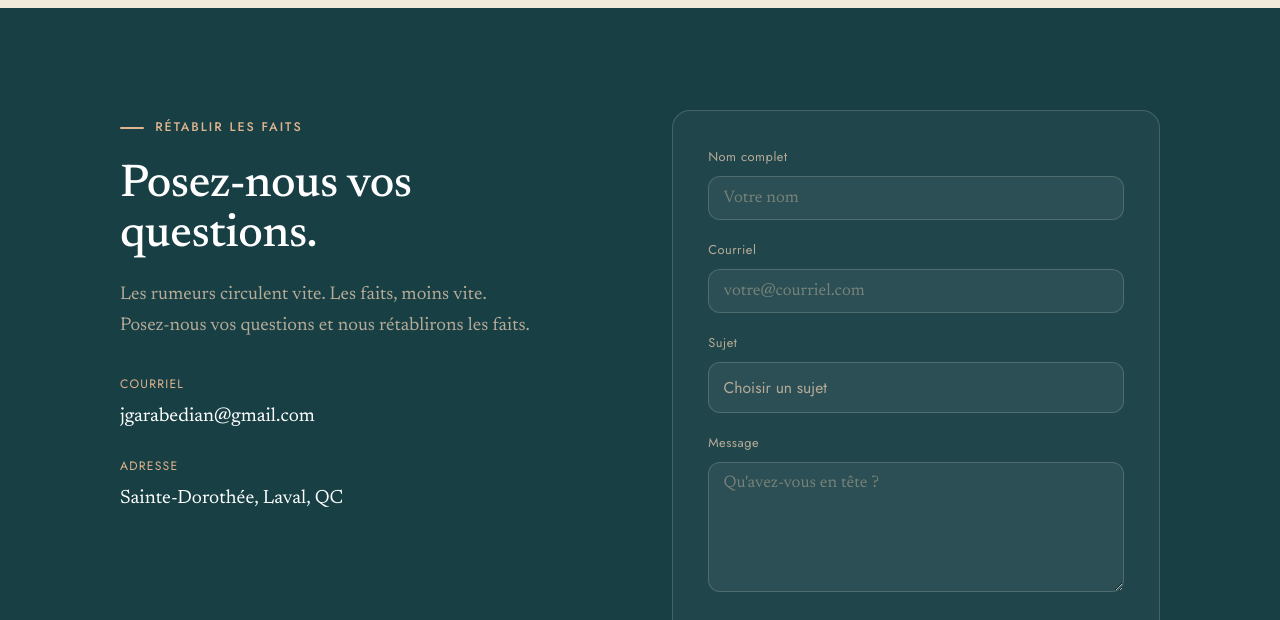
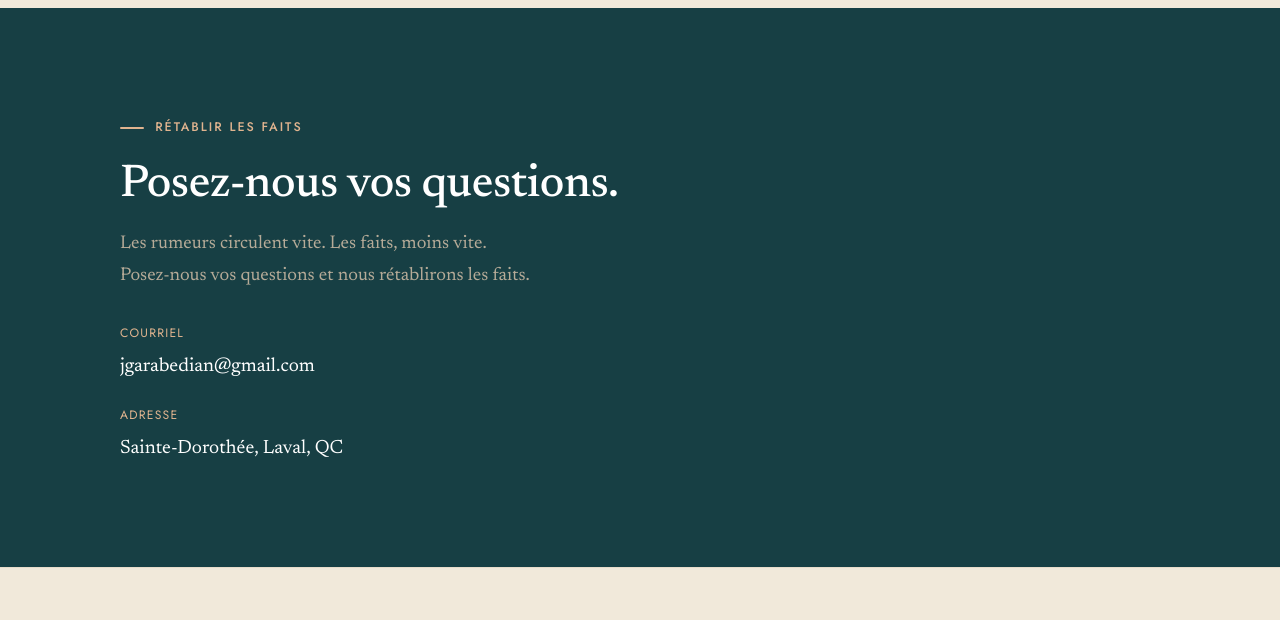
Before and after one commit to JohnH7X/ddb13, a plain HTML site: page fr.html in a window 1280 px wide. Shown: the part 6290-6910 px from the top of the page. Drawn offline with Linux system fonts and the light colour scheme.

Commit message:
Remove non-working contact form; keep email link
The form never sent anything (onsubmit returned false, no backend).
Contact section now shows the email address and location only.

Co-Authored-By: Claude Opus 5.5 <noreply@anthropic.com>

```diff
--- a/fr.html
+++ b/fr.html
@@ -218,7 +218,7 @@
     /* ============ CONTACT (deep warm) ============ */
     .dark{ background:var(--water-deep); color:var(--paper-on-dark); }
     .dark h2{ color:#fff; }
-    .contact-grid{ display:grid; grid-template-columns:1fr 1fr; gap:clamp(2rem,5vw,4rem); align-items:start; }
+    .contact-grid{ display:grid; grid-template-columns:1fr; gap:clamp(2rem,5vw,4rem); align-items:start; }
     @media(max-width:820px){ .contact-grid{ grid-template-columns:1fr; } }
     .contact-lead{ color:var(--slate-on-dark); font-size:1.15rem; margin-top:1.1rem; max-width:40ch; }
     .contact-meta{ margin-top:2rem; display:grid; gap:1.4rem; }
@@ -478,23 +478,6 @@
             <div><div class="k">Adresse</div><span class="v">Sainte-Dorothée, Laval, QC</span></div>
           </div>
         </div>
-        <form class="note-form reveal r-1" onsubmit="return false;">
-          <div class="field"><label for="c-name">Nom complet</label><input id="c-name" type="text" placeholder="Votre nom" /></div>
-          <div class="field"><label for="c-email">Courriel</label><input id="c-email" type="email" placeholder="votre@courriel.com" /></div>
-          <div class="field"><label for="c-topic">Sujet</label>
-            <select id="c-topic">
-              <option>Choisir un sujet</option>
-              <option>Le dernier immeuble — échéancier</option>
-              <option>Servitude</option>
-              <option>Une rumeur à vérifier</option>
-              <option>Question générale</option>
-              <option>Médias / presse</option>
-            </select>
-          </div>
-          <div class="field"><label for="c-msg">Message</label><textarea id="c-msg" placeholder="Qu'avez-vous en tête ?"></textarea></div>
-          <button type="submit" class="btn btn-light" style="width:100%;justify-content:center;">Envoyer le message</button>
-          <p class="form-note">Nous lisons chaque message et y répondons personnellement, généralement dans un délai de un à deux jours ouvrables.</p>
-        </form>
       </div>
     </div>
   </section>
```
Also changed, not shown: index.html (+1 -18 lines).
